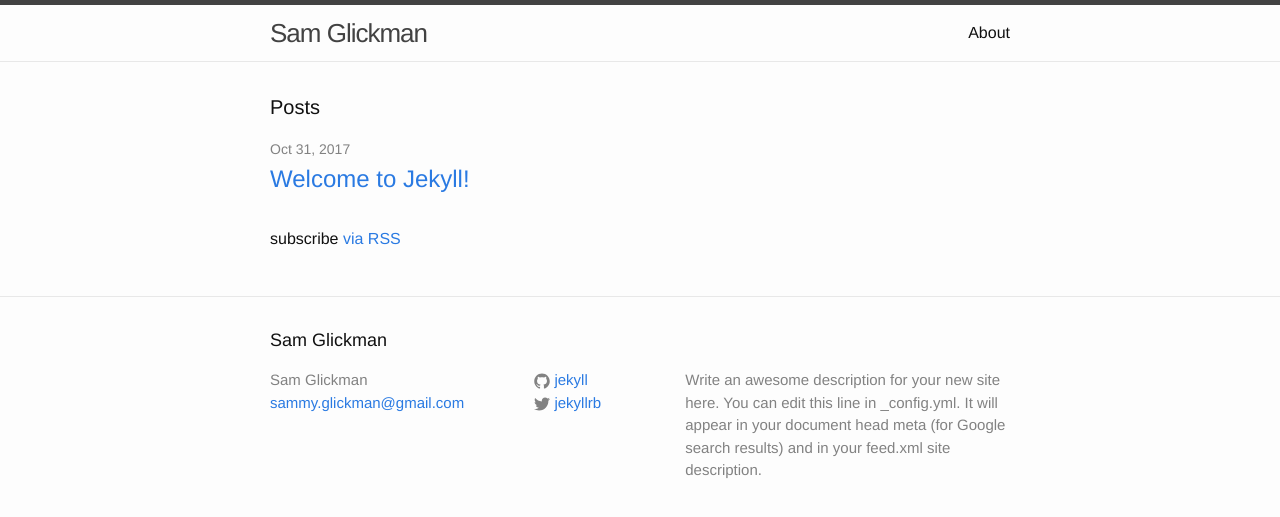
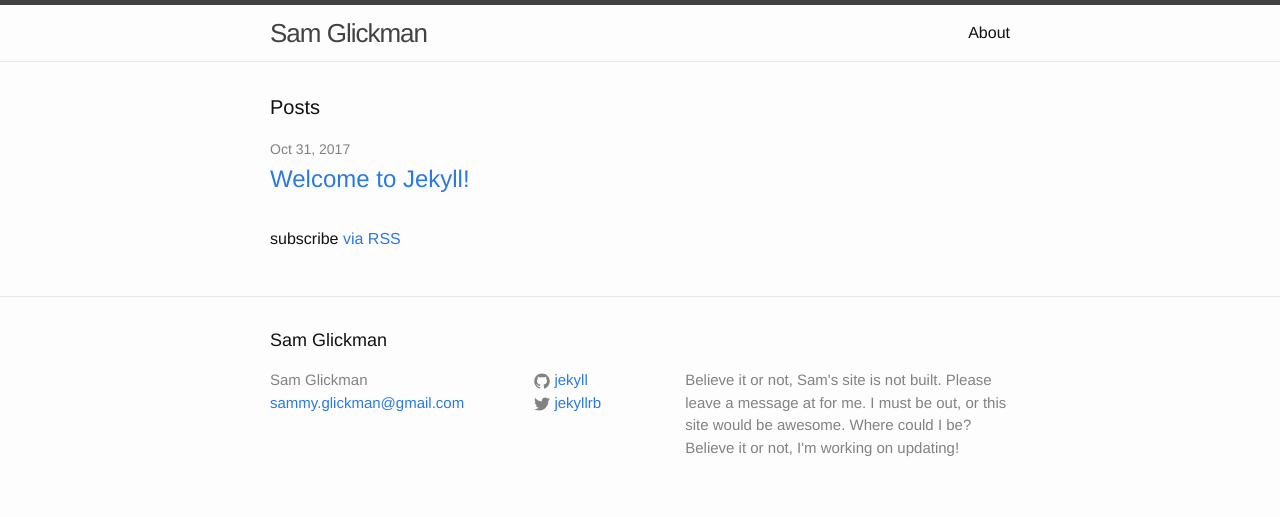
Before and after one commit to sglickman17/sglickman17.github.io, a Jekyll site: the page built from index.html, in a window 1280 px wide. Shown: the top 517 px of the page. Built offline with Jekyll 4.4.1, drawn with Linux system fonts in a browser that asks for light colours.

Commit message:
Update _config.yml

```diff
--- a/_config.yml
+++ b/_config.yml
@@ -10,9 +10,11 @@
 title: Sam Glickman
 email: sammy.glickman@gmail.com
 description: > # this means to ignore newlines until "baseurl:"
-  Write an awesome description for your new site here. You can edit this
-  line in _config.yml. It will appear in your document head meta (for
-  Google search results) and in your feed.xml site description.
+  Believe it or not, Sam's site is not built.
+  Please leave a message at for me.
+  I must be out, or this site would be awesome.
+  Where could I be?
+  Believe it or not, I'm working on updating!
 baseurl: "" # the subpath of your site, e.g. /blog
 url: "http://yourdomain.com" # the base hostname & protocol for your site
 twitter_username: jekyllrb
```
